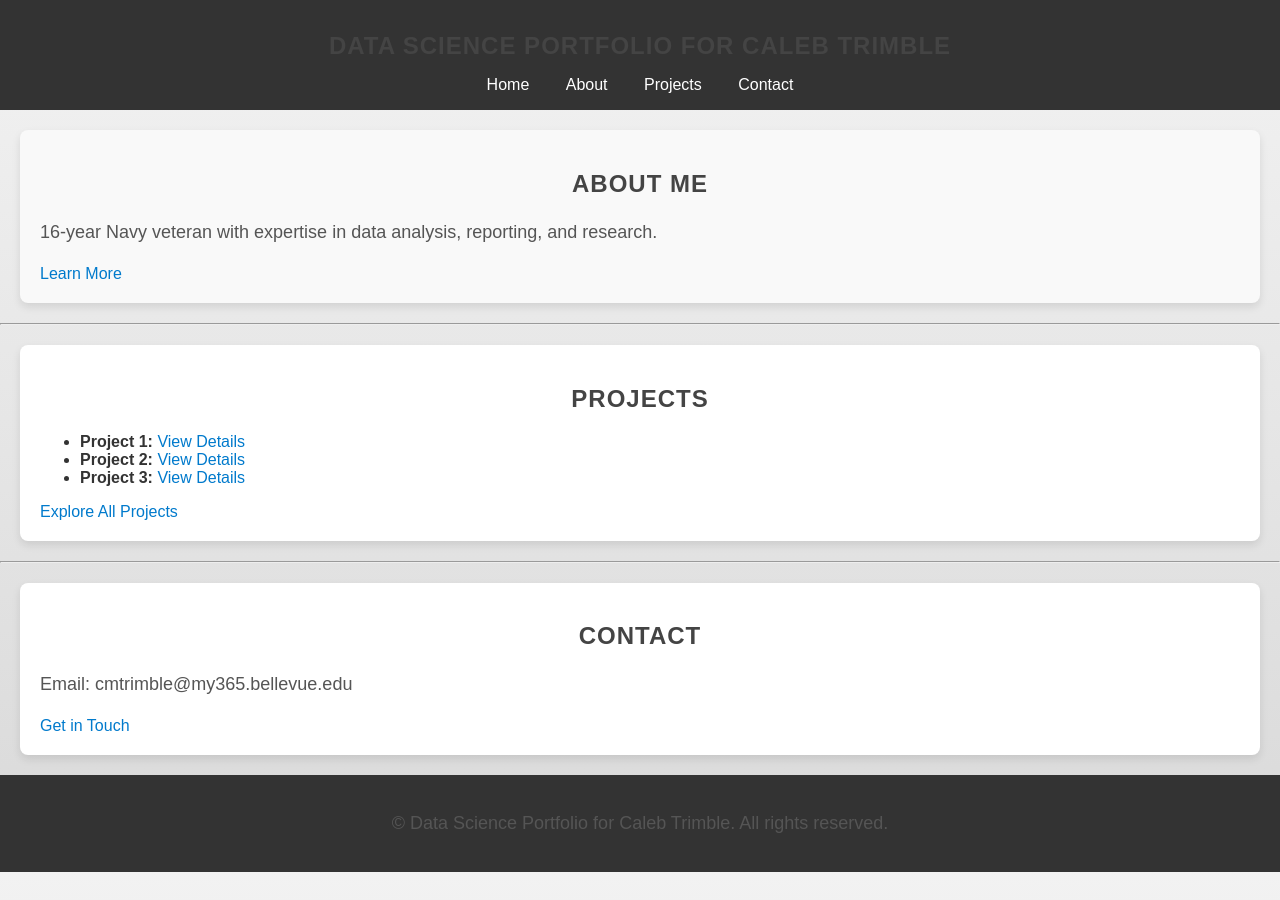
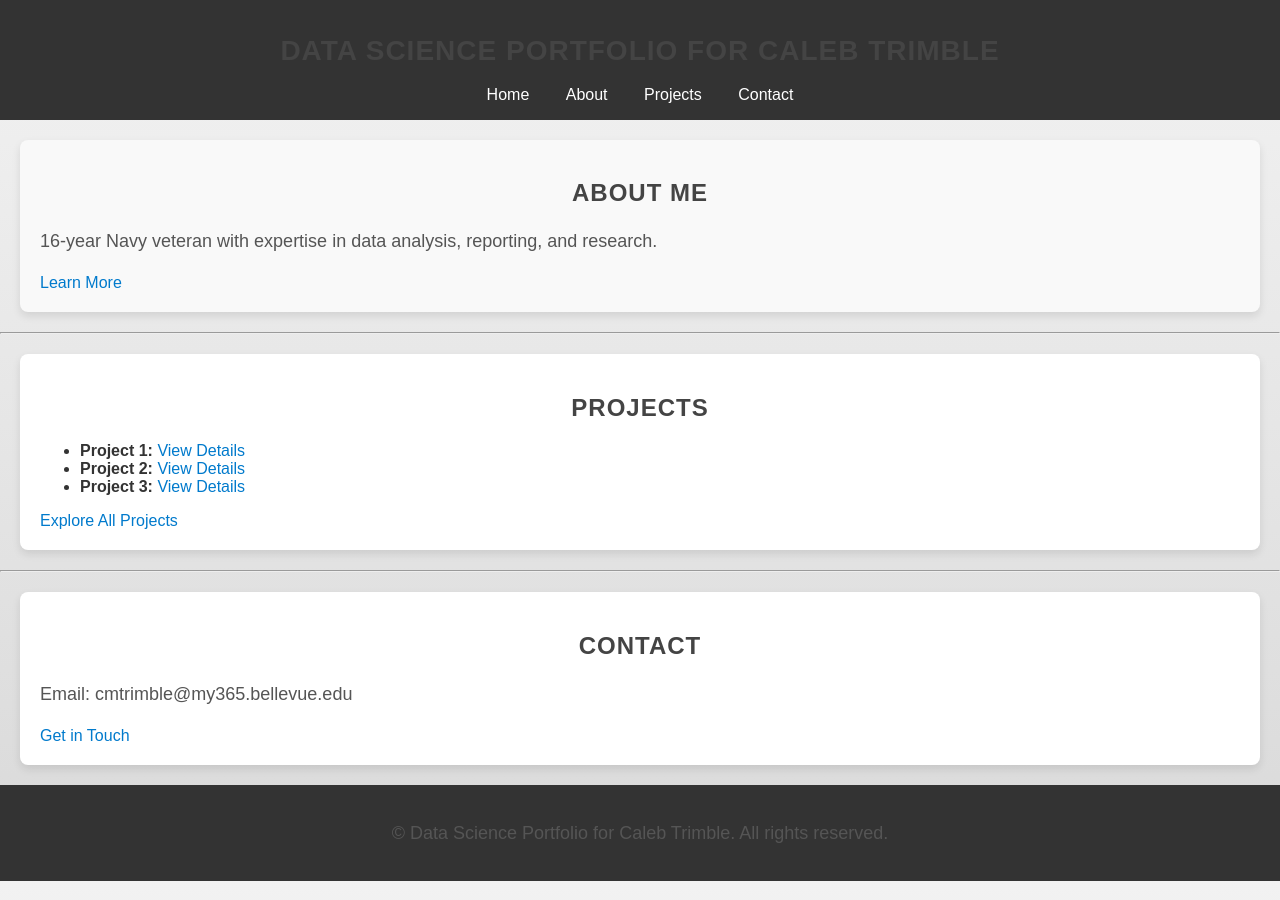
Before and after one commit to cmtrimble/cmtrimble.github.io, a Jekyll site: the page built from index.md, in a window 1280 px wide. Built offline with Jekyll 4.4.1, drawn with Linux system fonts in a browser that asks for light colours.

Commit message:
Update style.css

```diff
--- a/assets/css/style.css
+++ b/assets/css/style.css
@@ -6,7 +6,15 @@ body {
     padding: 0;
 }
 
-h1, h2 {
+h1 {
+    font-size: 28px;
+    color: #444;
+    text-align: center;
+    text-transform: uppercase;
+    letter-spacing: 1px;
+}
+
+h2 {
     font-size: 24px;
     color: #444;
     text-transform: uppercase;
```
